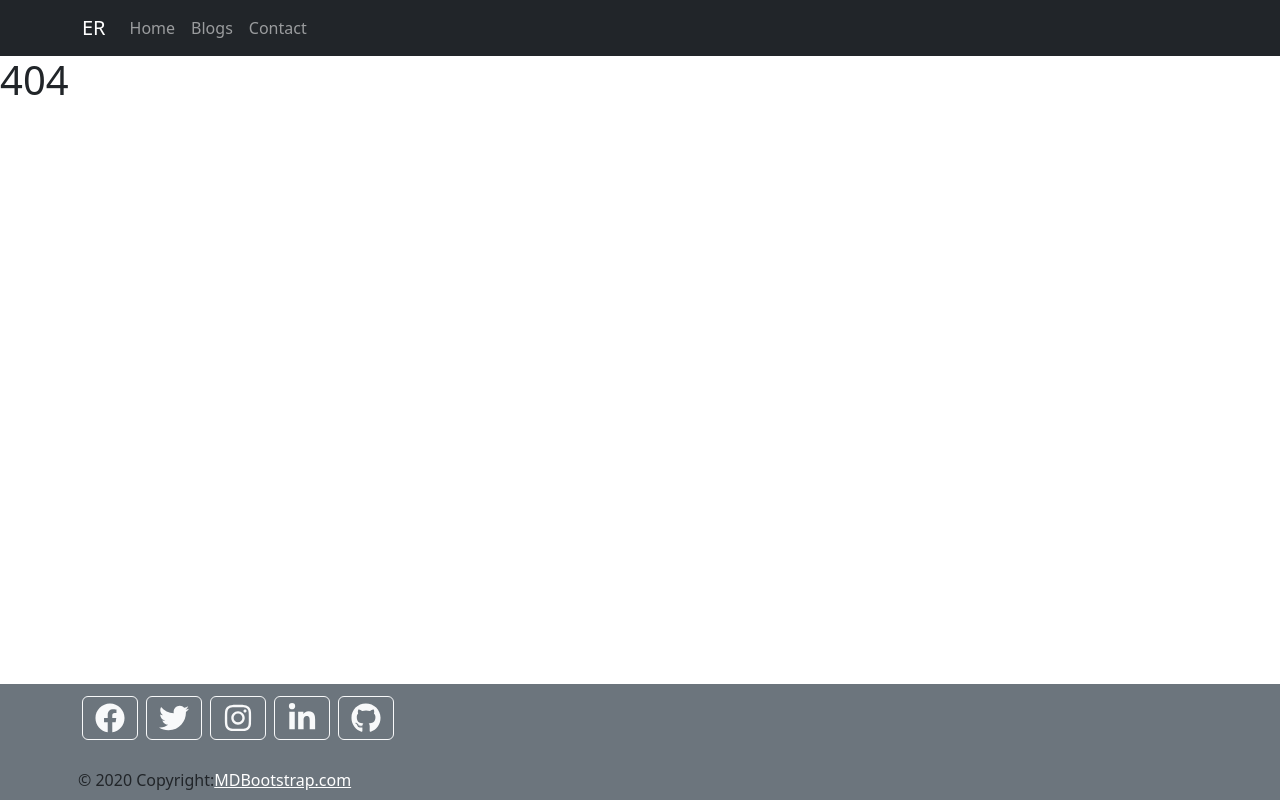
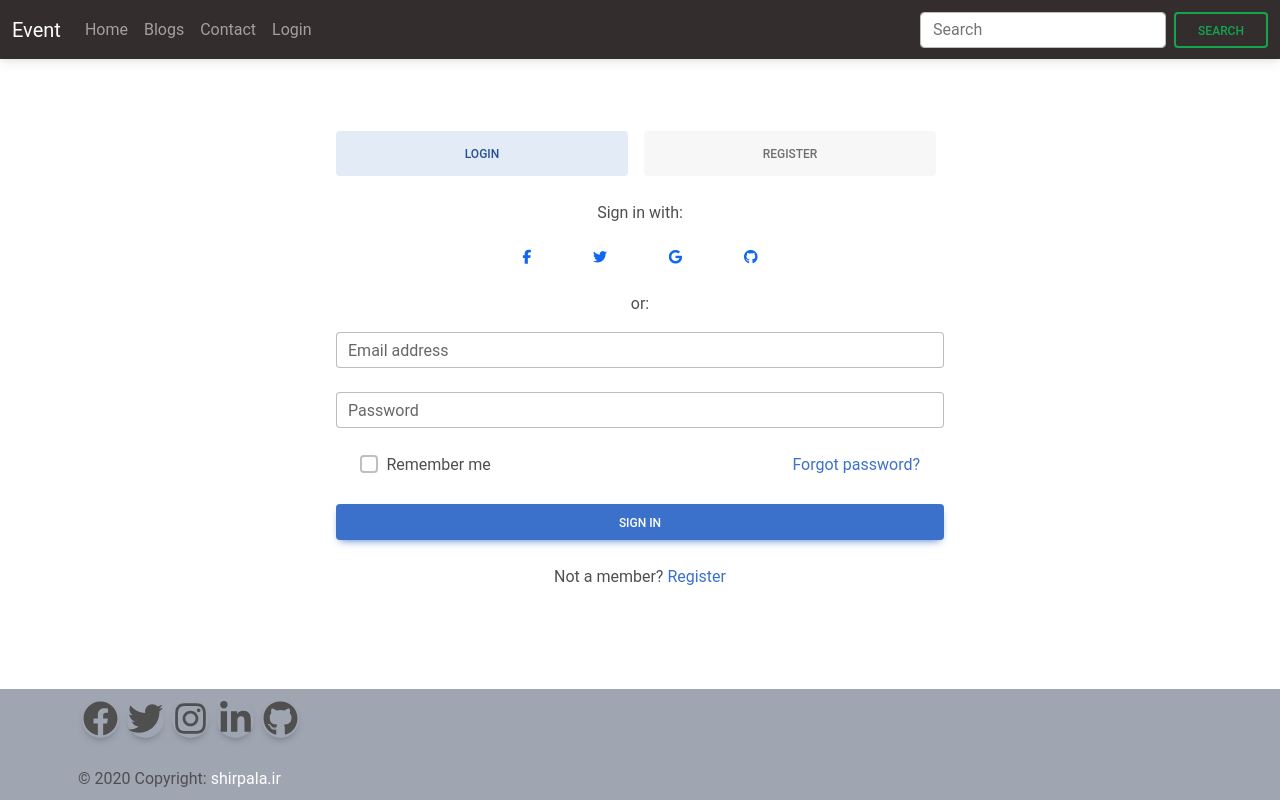
Before and after one commit to 8991sara/event-registration-front, a React (Create React App) app: page /Login in a window 1280 px wide. Before the commit this address had no page. Built offline with nearby package versions, Linux system fonts and the light colour scheme.

Commit message:
add login page and menu

```diff
--- a/package.json
+++ b/package.json
@@ -3,6 +3,7 @@
   "version": "0.1.0",
   "private": true,
   "dependencies": {
+    "@fortawesome/fontawesome-free": "^6.2.1",
     "@testing-library/jest-dom": "^5.16.5",
     "@testing-library/react": "^13.4.0",
     "@testing-library/user-event": "^13.5.0",
--- a/src/index.js
+++ b/src/index.js
@@ -7,7 +7,10 @@ import Blogs from "./pages/Blogs";
 import Contact from "./pages/Contact";
 import NoPage from "./pages/NoPage";
 import Footer from "./pages/Footer";
+import Login from "./pages/Login";
 import 'bootstrap/dist/css/bootstrap.min.css';
+import 'mdb-react-ui-kit/dist/css/mdb.min.css';
+import "@fortawesome/fontawesome-free/css/all.min.css";
 // import "bootstrap-icons/font/bootstrap-icons.css";
 
 
@@ -20,6 +23,7 @@ export default function App() {
           <Route index element={<Home />} />
           <Route path="blogs" element={<Blogs />} />
           <Route path="contact" element={<Contact />} />
+          <Route path="Login" element={<Login />} />
           <Route path="*" element={<NoPage />} />
         </Route>
       </Routes>
--- a/src/pages/Footer.js
+++ b/src/pages/Footer.js
@@ -9,29 +9,29 @@ return(
     <div className="bg-secondary mt-auto">
   <Container className="p-2">
   <section class="mb-4">
-      <a class="btn btn-outline-light btn-floating m-1" href="#!" role="button">
+      <a class="btn  btn-floating m-1" href="#!" role="button">
 
-      <FaFacebook size={30}/>
+      <FaFacebook size={35}/>
       </a>
 
-      <a class="btn btn-outline-light btn-floating m-1" href="#!" role="button">
-        <FaTwitter size={30}/>
+      <a class="btn  btn-floating m-1" href="#!" role="button">
+        <FaTwitter size={35}/>
       </a>
 
-      <a class="btn btn-outline-light btn-floating m-1" href="#!" role="button">
-        <FaInstagram size={30}/>
+      <a class="btn  btn-floating m-1" href="#!" role="button">
+        <FaInstagram size={35}/>
       </a>
 
-      <a class="btn btn-outline-light btn-floating m-1" href="#!" role="button">
-        <FaLinkedinIn size={30}/>
+      <a class="btn  btn-floating m-1" href="#!" role="button">
+        <FaLinkedinIn size={35}/>
       </a>
 
-      <a class="btn btn-outline-light btn-floating m-1" href="#!" role="button">
-        <FaGithub size={30}/></a>
+      <a class="btn  btn-floating m-1" href="#!" role="button">
+        <FaGithub size={35}/></a>
     </section>
     <div>
         © 2020 Copyright:
-        <a class="text-white" href="https://mdbootstrap.com/">MDBootstrap.com</a>
+        <a class="text-white" href="https://shirpala.ir/"> shirpala.ir</a>
     </div>
 
   </Container>
--- a/src/pages/Layout.js
+++ b/src/pages/Layout.js
@@ -1,26 +1,42 @@
 import * as React from 'react';
 import { Outlet, Link } from "react-router-dom";
-import { Navbar, NavDropdown, Nav, Container } from 'react-bootstrap';
+import { Navbar, NavDropdown, Nav, Container, Form, Button } from 'react-bootstrap';
 
 const Layout = () => {
   return (
     <>
-
-    <Navbar bg="navbar navbar-expand-sm bg-dark navbar-dark" collapseOnSelect expand="sm">
-    <Container>
-        <Navbar.Brand href="/">ER</Navbar.Brand>
-        <Navbar.Toggle aria-controls="navbar-toggle" />
-        <Navbar.Collapse id="navbar-toggle">
-        <Nav className="me-auto">
+    <Navbar bg="dark" variant="dark" expand="lg">
+      <Container fluid>
+        <Navbar.Brand href="/">Event</Navbar.Brand>
+        <Navbar.Toggle aria-controls="navbarScroll" />
+        <Navbar.Collapse id="navbarScroll">
+          <Nav
+            className="me-auto my-2 my-lg-0"
+            style={{ maxHeight: '100px' }}
+            navbarScroll
+          >
             <Nav.Link href="/">Home</Nav.Link>
             <Nav.Link href="/blogs">Blogs</Nav.Link>
             <Nav.Link href="/Contact">Contact</Nav.Link>
-        </Nav>
+            <Nav.Link href="/Login" >
+            Login
+            </Nav.Link>
+          </Nav>
+          <Form className="d-flex">
+            <Form.Control
+              type="search"
+              placeholder="Search"
+              className="me-2"
+              aria-label="Search"
+            />
+            <Button variant="outline-success">Search</Button>
+          </Form>
         </Navbar.Collapse>
-    </Container>
+      </Container>
     </Navbar>
 
       <Outlet />
+
     </>
   )
 };
--- /dev/null
+++ b/src/pages/Login.js
@@ -0,0 +1,138 @@
+import React, { useState } from 'react';
+import {
+  MDBContainer,
+  MDBTabs,
+  MDBTabsItem,
+  MDBTabsLink,
+  MDBTabsContent,
+  MDBTabsPane,
+  MDBBtn,
+  MDBIcon,
+  MDBInput,
+  MDBCheckbox
+}
+from 'mdb-react-ui-kit';
+
+function App() {
+
+  const [justifyActive, setJustifyActive] = useState('tab1');;
+
+  const handleJustifyClick = (value) => {
+    if (value === justifyActive) {
+      return;
+    }
+
+    setJustifyActive(value);
+  };
+
+  const [email, setEmail] = useState("");
+
+  const handleSubmit = (event) => {
+    event.preventDefault();
+    alert(`The name you entered was: ${email}`);
+  }
+
+  return (
+    <MDBContainer className="p-3 my-5 d-flex flex-column w-50">
+
+      <MDBTabs pills justify className='mb-3 d-flex flex-row justify-content-between'>
+        <MDBTabsItem>
+          <MDBTabsLink onClick={() => handleJustifyClick('tab1')} active={justifyActive === 'tab1'}>
+            Login
+          </MDBTabsLink>
+        </MDBTabsItem>
+        <MDBTabsItem>
+          <MDBTabsLink onClick={() => handleJustifyClick('tab2')} active={justifyActive === 'tab2'}>
+            Register
+          </MDBTabsLink>
+        </MDBTabsItem>
+      </MDBTabs>
+
+      <MDBTabsContent>
+
+        <MDBTabsPane  show={justifyActive === 'tab1'}>
+
+          <div className="text-center mb-3">
+            <p>Sign in with:</p>
+
+            <div className='d-flex justify-content-between mx-auto' style={{width: '40%'}}>
+              <MDBBtn tag='a' color='none' className='m-1' style={{ color: '#1266f1' }}>
+                <MDBIcon fab icon='facebook-f' size="sm"/>
+              </MDBBtn>
+
+              <MDBBtn tag='a' color='none' className='m-1' style={{ color: '#1266f1' }}>
+                <MDBIcon fab icon='twitter' size="sm"/>
+              </MDBBtn>
+
+              <MDBBtn tag='a' color='none' className='m-1' style={{ color: '#1266f1' }}>
+                <MDBIcon fab icon='google' size="sm"/>
+              </MDBBtn>
+
+              <MDBBtn tag='a' color='none' className='m-1' style={{ color: '#1266f1' }}>
+                <MDBIcon fab icon='github' size="sm"/>
+              </MDBBtn>
+            </div>
+
+            <p className="text-center mt-3">or:</p>
+          </div>
+          <form onSubmit={handleSubmit}>
+            <MDBInput   wrapperClass='mb-4' label='Email address' id='form1' type='email' value={email} onChange={(e) => setEmail(e.target.value)} />
+            <MDBInput wrapperClass='mb-4' label='Password' id='form2' type='password'/>
+
+            <div className="d-flex justify-content-between mx-4 mb-4">
+                <MDBCheckbox name='flexCheck' value='' id='flexCheckDefault' label='Remember me' />
+                <a href="!#">Forgot password?</a>
+            </div>
+
+            <MDBBtn type="submit" value={email} onChange={(e) => setEmail(e.target.value)} className="mb-4 w-100">Sign in</MDBBtn>
+          </form>
+          <p className="text-center">Not a member? <a href="#!">Register</a></p>
+
+        </MDBTabsPane>
+
+        <MDBTabsPane show={justifyActive === 'tab2'}>
+
+          <div className="text-center mb-3">
+            <p>Sign un with:</p>
+
+            <div className='d-flex justify-content-between mx-auto' style={{width: '40%'}}>
+              <MDBBtn tag='a' color='none' className='m-1' style={{ color: '#1266f1' }}>
+                <MDBIcon fab icon='facebook-f' size="sm"/>
+              </MDBBtn>
+
+              <MDBBtn tag='a' color='none' className='m-1' style={{ color: '#1266f1' }}>
+                <MDBIcon fab icon='twitter' size="sm"/>
+              </MDBBtn>
+
+              <MDBBtn tag='a' color='none' className='m-1' style={{ color: '#1266f1' }}>
+                <MDBIcon fab icon='google' size="sm"/>
+              </MDBBtn>
+
+              <MDBBtn tag='a' color='none' className='m-1' style={{ color: '#1266f1' }}>
+                <MDBIcon fab icon='github' size="sm"/>
+              </MDBBtn>
+            </div>
+
+            <p className="text-center mt-3">or:</p>
+          </div>
+
+          <MDBInput wrapperClass='mb-4' label='Name' id='form1' type='text'/>
+          <MDBInput wrapperClass='mb-4' label='Username' id='form1' type='text'/>
+          <MDBInput wrapperClass='mb-4' label='Email' id='form1' type='email'/>
+          <MDBInput wrapperClass='mb-4' label='Password' id='form1' type='password'/>
+
+          <div className='d-flex justify-content-center mb-4'>
+            <MDBCheckbox name='flexCheck' id='flexCheckDefault' label='I have read and agree to the terms' />
+          </div>
+
+          <MDBBtn className="mb-4 w-100">Sign up</MDBBtn>
+
+        </MDBTabsPane>
+
+      </MDBTabsContent>
+
+    </MDBContainer>
+  );
+}
+
+export default App;
```
Also changed, not shown: 1 other file (tests, documents, lock files or other folders).
